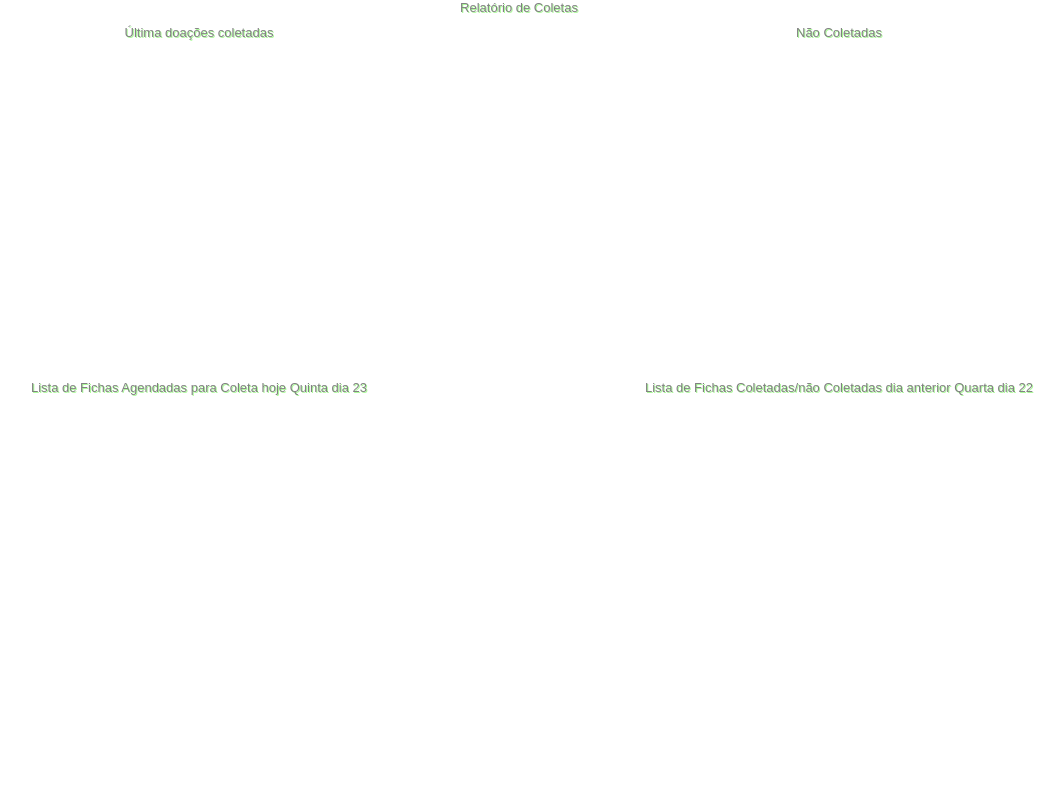
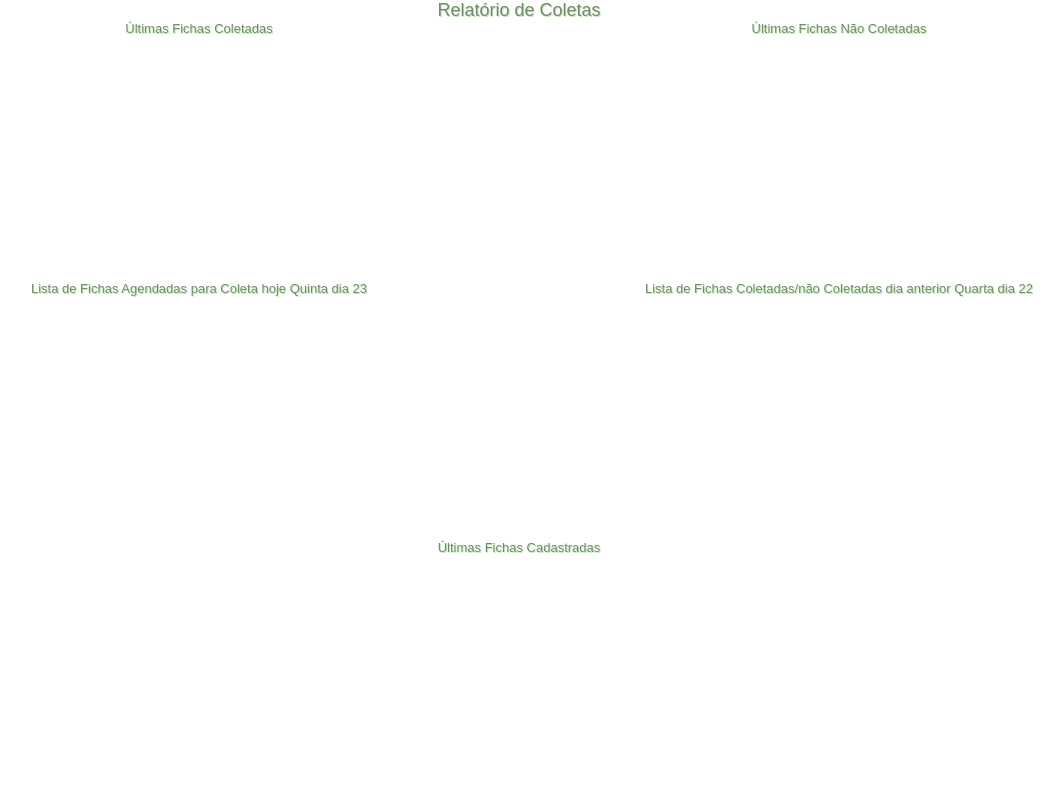
Before and after one commit to HumbertoFox/projeto-0, a PHP site: page /projeto-0/gerar-relatorio.php in a window 1280 px wide. Shown: the whole page, without its empty margins (121-1185 px from the left). Run offline with PHP 8.4, Linux system fonts and the light colour scheme.

Commit message:
upgrade relatório page

```diff
--- a/gerar-relatorio.php
+++ b/gerar-relatorio.php
@@ -11,27 +11,29 @@
 
 <body class="body">
     <main class="container">
-        <section class="relatory-0">
-            <h1 class="h1">Relatório de Coletas</h1>
-            <div class="div-relatory-0">
-                <section class="section-relatory-0">
-                    <h2 class="h2">Última doações coletadas</h2>
-                </section>
-                <section class="section-relatory-1">
-                    <h2 class="h2">Não Coletadas</h2>
-                </section>
-            </div>
-        </section>
-        <div class="container-relatory-1-2">
-            <section class="relatory-1">
+        <h1 class="h1">Relatório de Coletas</h1>
+        <div class="div-relatory div-relatory-0">
+            <section class="section-relatory section-relatory-0">
+                <h2 class="h2">Últimas Fichas Coletadas</h2>
+            </section>
+            <section class="section-relatory section-relatory-1">
+                <h2 class="h2">Últimas Fichas Não Coletadas</h2>
+            </section>
+        </div>
+        <div class="div-relatory div-relatory-1">
+            <section class="section-relatory section-relatory-2">
                 <h2 class="h2">Lista de Fichas Agendadas para Coleta hoje <strong class="dia_na_semana" id="dia_na_semana"></strong> dia <strong class="data_hoje" id="data_hoje"></strong></h2>
             </section>
-            <section class="relatory-2">
+            <section class="section-relatory section-relatory-3">
                 <h2 class="h2">Lista de Fichas Coletadas/não Coletadas dia anterior <strong class="dia_da_semana" id="dia_da_semana"> </strong> dia <strong class="data_dia_down" id="data_dia_down"></strong></h2>
             </section>
         </div>
+        <div class="div-relatory div-relatory-2">
+            <section class="section-relatory section-relatory-4">
+                <h2 class="h2">Últimas Fichas Cadastradas</h2>
+            </section>
+        </div>
     </main>
-
     <script src="./src/js/relatory.js"></script>
 </body>
 
--- a/src/css/report.css
+++ b/src/css/report.css
@@ -11,39 +11,25 @@ body {
     width: 100%;
     height: 100vh;
     display: flex;
-    flex-wrap: wrap;
+    flex-direction: column;
+    justify-content: space-between;
     text-align: center;
 }
 
-.relatory-0 {
+.div-relatory {
     width: 100%;
-    height: 45vh;
+    height: 100%;
+    display: flex;
+}
+
+.section-relatory {
+    width: 100%;
     display: flex;
     flex-direction: column;
 }
 
-.relatory-0 .h1 {
-    padding-bottom: 10px;
-}
-
-.div-relatory-0 {
-    display: flex;
-    height: 100%;
-}
-
-.section-relatory-0,
-.section-relatory-1,
-.relatory-1,
-.relatory-2 {
-    width: 100%;
-    text-align: center;
-}
-
-.container-relatory-1-2 {
-    width: 100%;
-    height: 50vh;
-    display: flex;
-    justify-content: center;
+.h1 {
+    font-size: 18px;
 }
 
 .h2,
@@ -51,10 +37,3 @@ body {
     color: gray;
     text-shadow: 1px 1px 0.5px #AAF998;
 }
-
-@media (max-width: 800px) {
-    .div-relatory-0,
-    .container-relatory-1-2 {
-        flex-wrap: wrap;
-    }
-}
```
Also changed, not shown: src/css/menu.css (+9 -3 lines).
